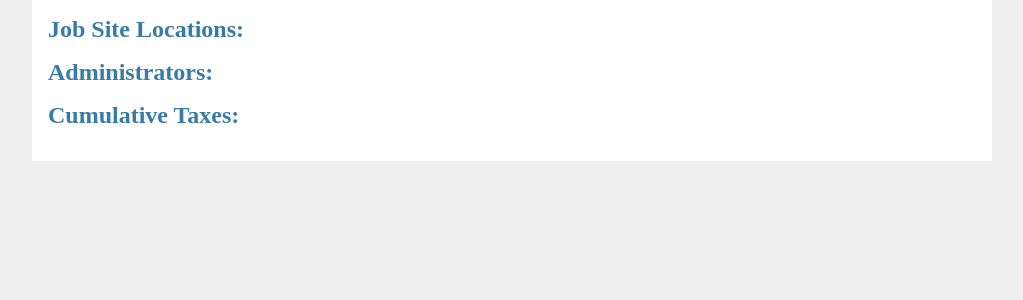
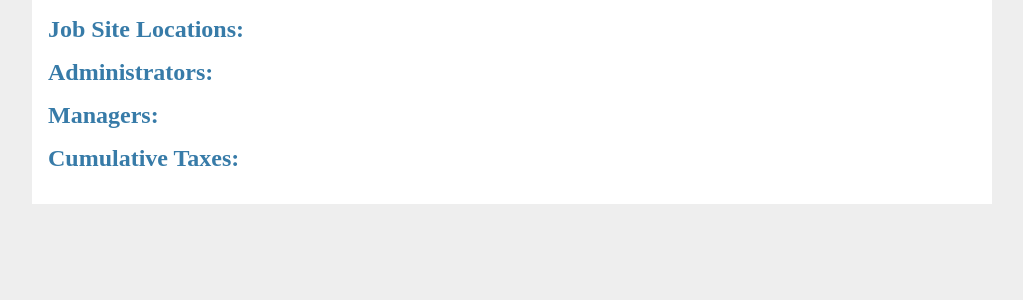
Before and after one commit to MandatoryPeanut/WASPGpt, a Flask app: template templates/sites/index.html in a window 1280 px wide. Shown: the part 91-391 px from the top of the page, without its empty margins (128-1151 px from the left). Run offline with Flask 2, Linux system fonts and the light colour scheme; the template is opened without the code that fills it, so the values that code supplies are empty; parts of the project's set-up code (start-up, migrations or seed data) failed here and were passed over.

Commit message:
bug fixes

```diff
--- a/sites.py
+++ b/sites.py
@@ -22,11 +22,15 @@ def index():
         "SELECT Username FROM Admin ORDER BY id;"
     ).fetchall()
 
+    Managers = db.execute(
+        "SELECT Username FROM Manager ORDER BY id;"
+    ).fetchall()
+
     Taxes = db.execute(
         "SELECT Amount, Description, Date, Category FROM Taxes ORDER BY id;"
     ).fetchall()
 
-    return render_template('sites/index.html', jobSites=jobSites, Admins=Admins, Taxes=Taxes)
+    return render_template('sites/index.html', jobSites=jobSites, Admins=Admins, Taxes=Taxes, Managers=Managers)
 
 
 @bp.route('/register/<string:user_type>', methods=['GET', 'POST'])
--- a/templates/sites/index.html
+++ b/templates/sites/index.html
@@ -37,6 +37,21 @@
       <hr>
     {% endif %}
   {% endfor %}
+
+<h1>Managers:</h1>
+  {% for manager in Managers %}
+    <article class = "Managers">
+      <header>
+        <div>
+          <h1>{{ manager['Username'] }}</h1>
+        </div>
+      </header>
+    </article>
+    {% if not loop.last %}
+      <hr>
+    {% endif %}
+  {% endfor %}
+
 <h1>Cumulative Taxes:</h1>
   {% for tax in Taxes %}
     <article class = "Taxes">
```
